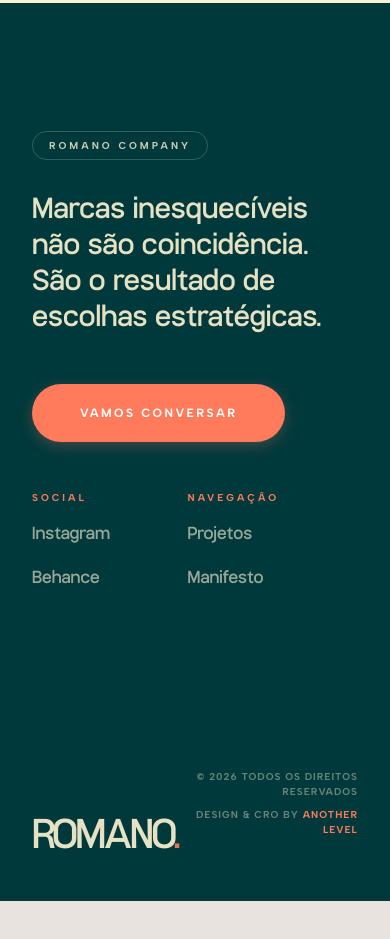
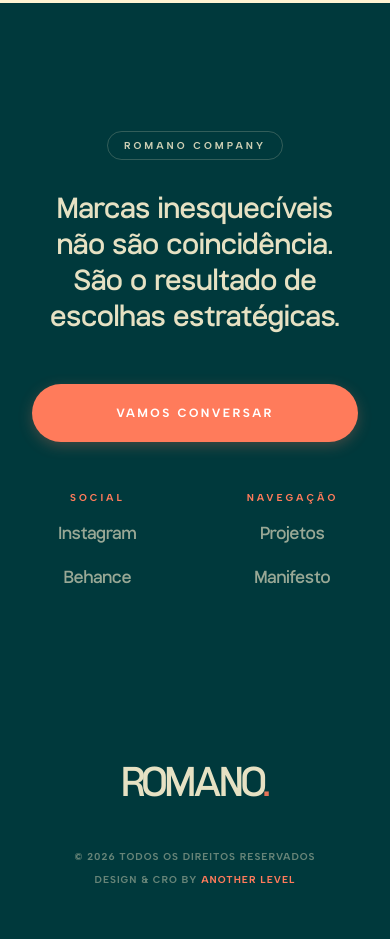
Before and after one commit to HallsDrake/romano-company, a React (Vite) app: page /projeto/aivora in a window 390 px wide. Shown: the part 6220-7159 px from the top of the page. Before the commit the page ends 7121 px from the top, so only its background shows below. Built offline with nearby package versions, Linux system fonts and the light colour scheme; a web font is replaced by a local one.

Commit message:
feat: universal mobile centering and portfolio refinement

```diff
--- a/src/components/laura/AboutLaura.jsx
+++ b/src/components/laura/AboutLaura.jsx
@@ -25,14 +25,14 @@ const AboutLaura = () => {
           initial={{ opacity: 0, x: 30 }}
           whileInView={{ opacity: 1, x: 0 }}
           viewport={{ once: true, margin: "-100px" }}
-          className="flex flex-col justify-center"
+          className="flex flex-col justify-center items-center md:items-start text-center md:text-left"
         >
           <h2 className="text-display xl:text-epic font-header text-text-primary leading-[1] tracking-tighter mb-8 transition-all">
             Laura <br />
             <span className="font-serif italic text-accent-primary">Romano</span>
           </h2>
 
-          <div className="text-lg md:text-xl text-text-primary/80 font-body leading-relaxed space-y-6 max-w-xl">
+          <div className="text-lg md:text-xl text-text-primary/80 font-body leading-relaxed space-y-6 max-w-xl mx-auto md:mx-0">
             <p>
               Fundadora e mente estratégica por trás da Romano Company. Laura acredita que marcas históricas não são fruto do acaso, mas de uma fundação sólida onde estratégia e rigor visual caminham juntos.
             </p>
@@ -44,8 +44,8 @@ const AboutLaura = () => {
             </p>
           </div>
 
-          <div className="pt-10 mt-10">
-            <a href="#contato" className="btn-premium">
+          <div className="pt-10 mt-10 w-full md:w-auto">
+            <a href="#contato" className="btn-premium w-full md:w-auto flex items-center justify-center">
               INICIAR PROJETO
             </a>
           </div>
--- a/src/components/laura/FooterLaura.jsx
+++ b/src/components/laura/FooterLaura.jsx
@@ -7,9 +7,9 @@ const FooterLaura = () => {
       <div className="container-editorial relative z-10 flex flex-col h-full min-h-[50vh] justify-between">
 
         {/* Top Section */}
-        <div className="flex flex-col md:flex-row justify-between items-start gap-12 mb-32">
+        <div className="flex flex-col md:flex-row justify-between items-center md:items-start text-center md:text-left gap-12 mb-32">
 
-          <div className="max-w-md">
+          <div className="max-w-md flex flex-col items-center md:items-start">
             <span className="inline-block px-4 py-1.5 rounded-full border border-main/20 text-[10px] font-bold uppercase tracking-[0.3em] mb-8 text-main/80">
               ROMANO COMPANY
             </span>
@@ -17,19 +17,19 @@ const FooterLaura = () => {
               Marcas inesquecíveis não são coincidência. São o resultado de escolhas estratégicas.
             </p>
 
-            <a href="mailto:contato@romanocompany.com.br" className="btn-premium group">
+            <a href="mailto:contato@romanocompany.com.br" className="btn-premium w-full md:w-auto flex items-center justify-center group">
                VAMOS CONVERSAR
             </a>
           </div>
 
-          <div className="grid grid-cols-2 gap-16 md:gap-32 text-main/60">
-             <div className="flex flex-col gap-4">
+          <div className="grid grid-cols-2 gap-16 md:gap-32 text-main/60 w-full md:w-auto">
+             <div className="flex flex-col items-center md:items-start gap-4">
                 <span className="text-[10px] uppercase font-bold tracking-[0.3em] text-accent-primary">Social</span>
                 <a href="https://instagram.com/romanolaurah" className="font-header text-lg hover:text-main transition-colors block mix-blend-screen">Instagram</a>
                 <a href="https://behance.net/romanolaurah" className="font-header text-lg hover:text-main transition-colors block mix-blend-screen">Behance</a>
              </div>
 
-             <div className="flex flex-col gap-4">
+             <div className="flex flex-col items-center md:items-start gap-4">
                 <span className="text-[10px] uppercase font-bold tracking-[0.3em] text-accent-primary">Navegação</span>
                 <a href="#portfolio" className="font-header text-lg hover:text-main transition-colors block mix-blend-screen">Projetos</a>
                 <a href="#sobre" className="font-header text-lg hover:text-main transition-colors block mix-blend-screen">Manifesto</a>
@@ -44,13 +44,13 @@ const FooterLaura = () => {
              initial={{ y: 50, opacity: 0 }}
              whileInView={{ y: 0, opacity: 1 }}
              transition={{ duration: 1.5, ease: [0.22, 1, 0.36, 1] }}
-             className="w-full flex justify-between items-end"
+             className="w-full flex flex-col items-center md:flex-row md:justify-between md:items-end gap-12 md:gap-0"
            >
-               <h2 className="text-[11vw] font-header text-main leading-[0.75] tracking-tighter uppercase mb-0 opacity-90 select-none pointer-events-none">
+               <h2 className="text-[11vw] font-header text-main leading-[0.75] tracking-tighter uppercase mb-0 opacity-90 select-none pointer-events-none text-center md:text-left">
                   ROMANO<span className="text-accent-primary">.</span>
                </h2>
 
-              <div className="text-right pb-4">
+              <div className="text-center md:text-right pb-4">
                  <p className="text-[10px] font-bold uppercase tracking-widest text-main/40 mb-2">© 2026 Todos os Direitos Reservados</p>
                   <p className="text-[10px] font-bold uppercase tracking-widest text-main/40">Design & CRO by <a href="https://anotherlvl.com.br/" className="text-accent-primary hover:text-main hover:underline">Another Level</a></p>
               </div>
--- a/src/components/laura/PortfolioLaura.jsx
+++ b/src/components/laura/PortfolioLaura.jsx
@@ -6,15 +6,16 @@ import { projects } from '../../data/projects';
 const PortfolioLaura = () => {
   return (
     <section id="portfolio" className="relative bg-main pb-0">
-      <div className="container-editorial pt-64 pb-24 relative overflow-hidden">
+      <div className="container-editorial pt-32 md:pt-64 pb-24 relative overflow-hidden">
+        {/* Background Text - Desktop Only */}
         <motion.div
           initial={{ opacity: 0, x: -50 }}
           whileInView={{ opacity: 1, x: 0 }}
           viewport={{ once: true }}
           transition={{ duration: 1.5, ease: "easeOut" }}
-          className="absolute top-20 left-0 whitespace-nowrap z-0 pointer-events-none select-none max-w-full overflow-hidden"
+          className="hidden md:block absolute top-20 left-0 whitespace-nowrap z-0 pointer-events-none select-none"
         >
-          <span className="text-[15vw] md:text-[20vw] font-header text-text-primary/10 leading-none uppercase tracking-tighter">
+          <span className="text-[20vw] font-header text-text-primary/10 leading-none uppercase tracking-tighter">
             nossos projetos
           </span>
         </motion.div>
@@ -23,12 +24,16 @@ const PortfolioLaura = () => {
            initial={{ opacity: 0, y: 20 }}
            whileInView={{ opacity: 1, y: 0 }}
            viewport={{ once: true }}
-           className="relative z-10 mb-12"
+           className="relative z-10 mb-12 flex flex-col items-center md:items-start text-center md:text-left"
         >
            <div className="w-12 h-0.5 bg-accent-primary mb-6" />
-           <p className="text-[10px] md:text-xs font-bold uppercase tracking-[0.3em] text-text-primary/30">
+           <p className="text-[10px] md:text-xs font-bold uppercase tracking-[0.3em] text-text-primary/30 mb-4">
              trabalhos selecionados
            </p>
+           {/* Detail header for mobile */}
+           <h2 className="md:hidden text-4xl sm:text-5xl font-header text-text-primary tracking-tighter uppercase mb-8">
+             Nossos <span className="font-serif italic text-accent-primary lowercase">Projetos</span>
+           </h2>
         </motion.div>
       </div>
 
--- a/src/components/laura/ServicosLaura.jsx
+++ b/src/components/laura/ServicosLaura.jsx
@@ -48,7 +48,7 @@ const ServicosLaura = () => {
           <div className={`w-full min-h-screen flex flex-col ${service.reverse ? 'lg:flex-row-reverse' : 'lg:flex-row'} ${service.bgClass}`}>
 
             {/* Text Content Half */}
-            <div className="w-full lg:w-1/2 flex flex-col justify-center px-8 sm:px-12 lg:px-24 py-24 lg:py-32">
+            <div className="w-full lg:w-1/2 flex flex-col justify-center items-center lg:items-start text-center lg:text-left px-8 sm:px-12 lg:px-24 py-24 lg:py-32">
 
               <motion.span
                 initial={{ opacity: 0, y: 10 }}
@@ -63,9 +63,9 @@ const ServicosLaura = () => {
                 initial={{ opacity: 0, y: 20 }}
                 whileInView={{ opacity: 1, y: 0 }}
                 viewport={{ once: true }}
-                className={`text-6xl sm:text-7xl lg:text-[5.5rem] font-header font-bold tracking-tighter leading-[0.85] mb-8 ${service.textClass}`}
+                className={`text-5xl sm:text-7xl lg:text-[5.5rem] font-header font-bold tracking-tighter leading-[0.85] mb-8 ${service.textClass}`}
               >
-                {service.title} <span className="font-serif italic lowercase font-light tracking-normal text-[0.9em] opacity-90 ml-[-5px]">{service.highlight}</span>
+                {service.title} <span className="font-serif italic lowercase font-light tracking-normal text-[0.9em] opacity-90 block lg:inline lg:ml-[-5px]">{service.highlight}</span>
               </motion.h3>
 
               <motion.p
@@ -73,7 +73,7 @@ const ServicosLaura = () => {
                 whileInView={{ opacity: 1 }}
                 viewport={{ once: true }}
                 transition={{ delay: 0.2 }}
-                className={`text-lg font-body leading-relaxed max-w-md ${service.textClass} opacity-80 mb-12`}
+                className={`text-lg font-body leading-relaxed max-w-md ${service.textClass} opacity-80 mb-12 mx-auto lg:mx-0`}
               >
                 {service.description}
               </motion.p>
@@ -84,7 +84,7 @@ const ServicosLaura = () => {
                 whileInView={{ opacity: 1 }}
                 viewport={{ once: true }}
                 transition={{ delay: 0.3 }}
-                className={`border-t border-b py-8 flex flex-col gap-8 mb-12 ${service.borderClass}`}
+                className={`border-t border-b py-8 flex flex-col gap-8 mb-12 w-full ${service.borderClass}`}
               >
                 <div className={`text-[9px] uppercase font-bold tracking-[0.2em] opacity-50 ${service.textClass}`}>
                   O QUE ENTREGAMOS
@@ -104,14 +104,14 @@ const ServicosLaura = () => {
                 whileInView={{ opacity: 1 }}
                 viewport={{ once: true }}
                 transition={{ delay: 0.4 }}
-                className="flex flex-col sm:flex-row sm:justify-between sm:items-center gap-6"
+                className="flex flex-col sm:flex-row sm:justify-between items-center gap-8 w-full"
               >
                 <span className={`text-[10px] uppercase font-bold tracking-[0.2em] ${service.textClass} opacity-80`}>
                   {service.finalCTA}
                 </span>
                 <a
                   href="#contato"
-                  className={`py-4 px-8 text-[10px] uppercase font-bold tracking-widest transition-all duration-300 ${service.btnClass}`}
+                  className={`w-full sm:w-auto py-4 px-10 text-[10px] uppercase font-bold tracking-widest transition-all duration-300 ${service.btnClass}`}
                 >
                   Iniciar projeto ↗
                 </a>
```
